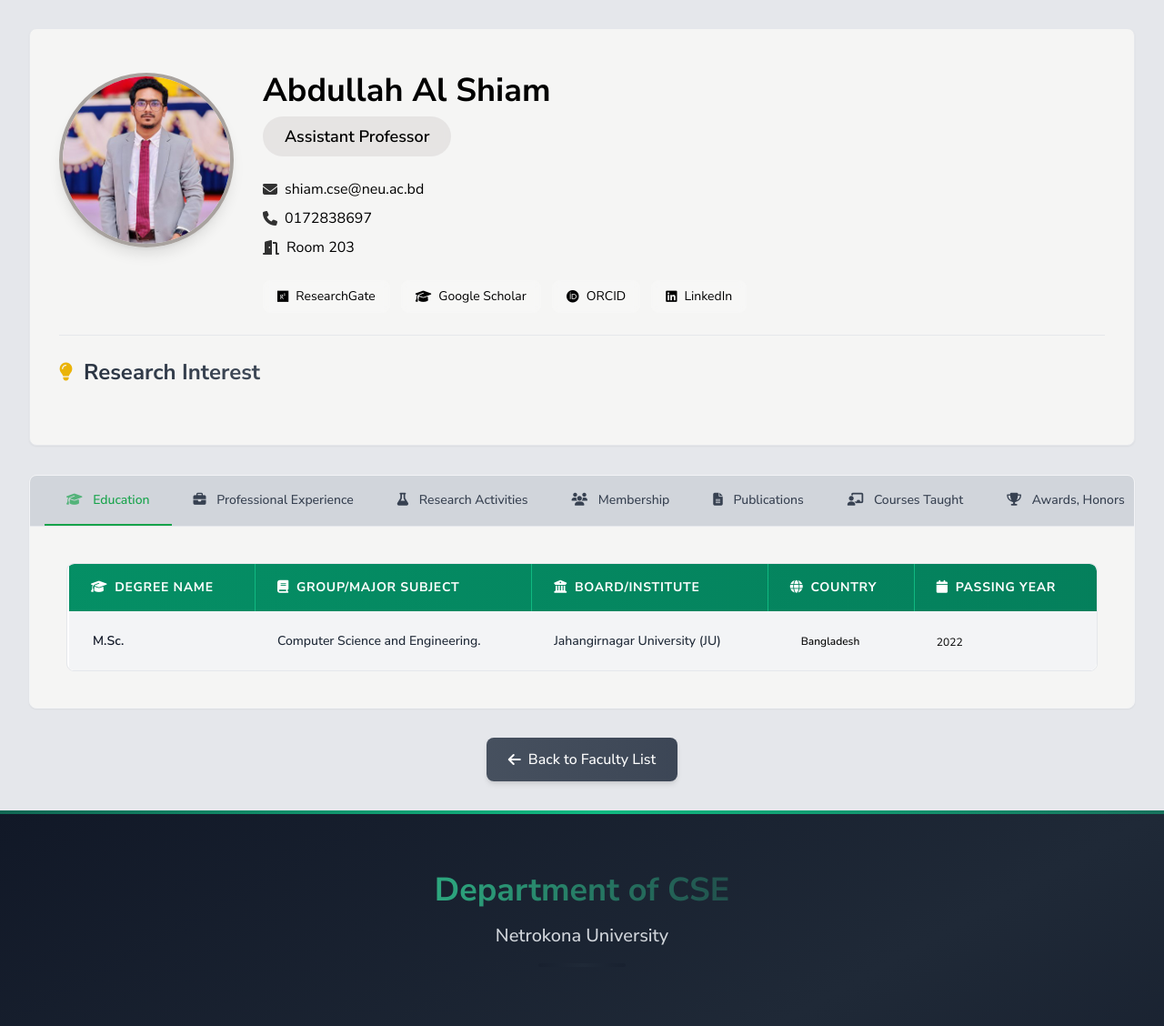
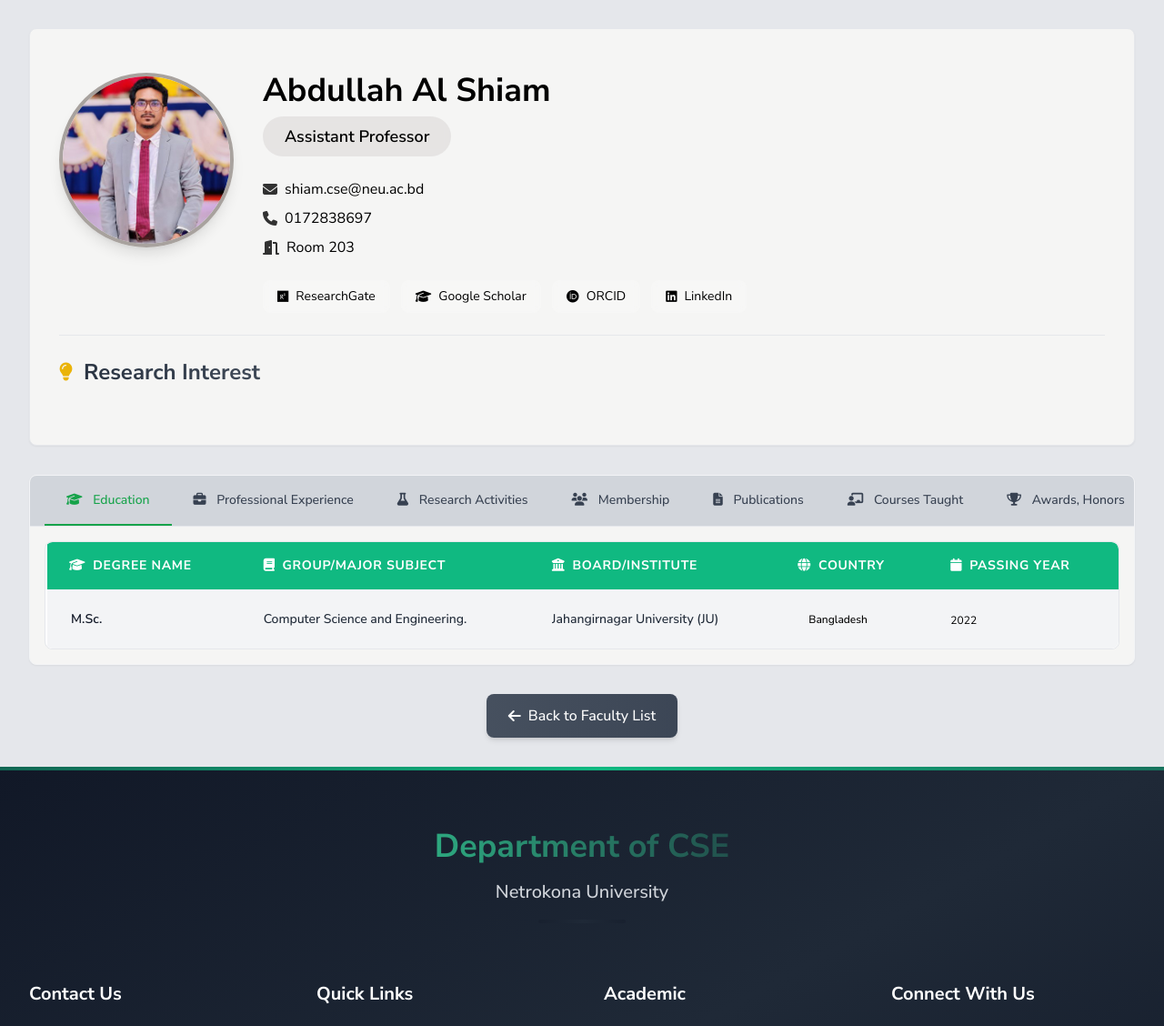
Before and after one commit to abirneu/neu_cse, a Django app: page /faculty/1/ in a window 1280 px wide. Shown: the part 408-1536 px from the top of the page at 91% size. Run offline with Django 5.2, Linux system fonts and the light colour scheme; data comes from the database, SQL or seed files in the repository; both versions use the stored data as it was after the commit; data that the repository does not hold is empty; some libraries are stand-ins or nearby versions.

Commit message:
teacher profile detals fix color 3

```diff
--- a/templates/cse/faculty_and_staff/faculty_detail.html
+++ b/templates/cse/faculty_and_staff/faculty_detail.html
@@ -46,7 +46,7 @@
 </div>
 
 <!-- Rest of Content (Full width) -->
-<main class="w-full max-w-7xl mx-auto px-4 sm:px-6 lg:px-8">
+<main class="w-full max-w-[1400px] mx-auto px-4 sm:px-6 lg:px-8">
 
 <div class="min-h-screen py-4 sm:py-6 lg:py-8">
     <div class="w-full"
@@ -165,54 +165,62 @@
 
 
         <!-- Tabbed Content Section -->
-        <div class="bg-stone-100 shadow-sm overflow-hidden border border-gray-100 rounded-lg">
+        <div class="bg-stone-100 shadow-sm overflow-hidden border border-gray-100 rounded-lg ">
             <!-- Tab Navigation -->
             <div class="border-b border-gray-200 bg-gray-300">
                 <div class="max-w-8xl mx-auto">
                     <nav class="flex overflow-x-auto scrollbar-hide px-2 sm:px-4">
-                    <button class="tab-button active px-3 py-3 sm:px-4 sm:py-4 lg:px-6 lg:py-4 text-xs sm:text-sm font-medium text-gray-700 border-b-2 border-green-600 text-green-600 transition-all duration-300 whitespace-nowrap hover:bg-white hover:shadow-sm flex-shrink-0"
+                    <button class="tab-button active px-3 py-3 sm:px-4 sm:py-4 lg:px-6 lg:py-4 text-xs sm:text-sm font-medium text-gray-700 border-b-2 border-green-600
+                    text-green-600 transition-all duration-300 whitespace-nowrap hover:bg-green-50 flex-shrink-0"
                             onclick="showTab('education')">
-                        <i class="fas fa-graduation-cap mr-1 sm:mr-2 animate-pulse text-xs sm:text-sm"></i>
+                        <i class="fas fa-graduation-cap mr-1 sm:mr-2  text-xs sm:text-sm "></i>
                         <span class="hidden sm:inline">Education</span>
                         <span class="sm:hidden">Edu</span>
                     </button>
-                    <button class="tab-button px-3 py-3 sm:px-4 sm:py-4 lg:px-6 lg:py-4 text-xs sm:text-sm font-medium text-gray-700 border-b-2 border-transparent hover:text-blue-600 hover:border-blue-600 hover:bg-white hover:shadow-sm transition-all duration-300 whitespace-nowrap flex-shrink-0"
+                    <button class="tab-button px-3 py-3 sm:px-4 sm:py-4 lg:px-6 lg:py-4 text-xs sm:text-sm font-medium text-gray-700 border-b-2
+                     border-transparent hover:text-green-600 hover:border-green-600 hover:bg-green-50  transition-all duration-300 whitespace-nowrap flex-shrink-0"
                             onclick="showTab('experience')">
-                        <i class="fas fa-briefcase mr-1 sm:mr-2 text-xs sm:text-sm"></i>
+                        <i class="fas fa-briefcase mr-1 sm:mr-2 text-xs sm:text-sm "></i>
                         <span class="hidden sm:inline">Professional Experience</span>
                         <span class="sm:hidden">Exp</span>
                     </button>
-                    <button class="tab-button px-3 py-3 sm:px-4 sm:py-4 lg:px-6 lg:py-4 text-xs sm:text-sm font-medium text-gray-700 border-b-2 border-transparent hover:text-blue-600 hover:border-blue-600 hover:bg-white hover:shadow-sm transition-all duration-300 whitespace-nowrap flex-shrink-0"
+                    <button class="tab-button px-3 py-3 sm:px-4 sm:py-4 lg:px-6 lg:py-4 text-xs sm:text-sm font-medium text-gray-700
+                    border-b-2 border-transparent hover:text-green-600 hover:border-green-600 hover:bg-green-50  transition-all duration-300 whitespace-nowrap flex-shrink-0"
                             onclick="showTab('research')">
                         <i class="fas fa-flask mr-1 sm:mr-2 text-xs sm:text-sm"></i>
                         <span class="hidden sm:inline">Research Activities</span>
                         <span class="sm:hidden">Research</span>
                     </button>
-                    <button class="tab-button px-3 py-3 sm:px-4 sm:py-4 lg:px-6 lg:py-4 text-xs sm:text-sm font-medium text-gray-700 border-b-2 border-transparent hover:text-blue-600 hover:border-blue-600 hover:bg-white hover:shadow-sm transition-all duration-300 whitespace-nowrap flex-shrink-0"
+                    <button class="tab-button px-3 py-3 sm:px-4 sm:py-4 lg:px-6 lg:py-4 text-xs sm:text-sm font-medium text-gray-700
+                    border-b-2 border-transparent hover:text-green-600 hover:border-green-600 hover:bg-green-50  transition-all duration-300 whitespace-nowrap flex-shrink-0"
                             onclick="showTab('membership')">
                         <i class="fas fa-users mr-1 sm:mr-2 text-xs sm:text-sm"></i>
                         <span class="hidden sm:inline">Membership</span>
                         <span class="sm:hidden">Member</span>
                     </button>
-                    <button class="tab-button px-3 py-3 sm:px-4 sm:py-4 lg:px-6 lg:py-4 text-xs sm:text-sm font-medium text-gray-700 border-b-2 border-transparent hover:text-blue-600 hover:border-blue-600 hover:bg-white hover:shadow-sm transition-all duration-300 whitespace-nowrap flex-shrink-0"
+                    <button class="tab-button px-3 py-3 sm:px-4 sm:py-4 lg:px-6 lg:py-4 text-xs sm:text-sm font-medium text-gray-700
+                    border-b-2 border-transparent hover:text-green-600 hover:border-green-600 hover:bg-green-50  transition-all duration-300 whitespace-nowrap flex-shrink-0"
                             onclick="showTab('publications')">
                         <i class="fas fa-file-alt mr-1 sm:mr-2 text-xs sm:text-sm"></i>
                         <span class="hidden sm:inline">Publications</span>
                         <span class="sm:hidden">Pub</span>
                     </button>
-                    <button class="tab-button px-3 py-3 sm:px-4 sm:py-4 lg:px-6 lg:py-4 text-xs sm:text-sm font-medium text-gray-700 border-b-2 border-transparent hover:text-blue-600 hover:border-blue-600 hover:bg-white hover:shadow-sm transition-all duration-300 whitespace-nowrap flex-shrink-0"
+                    <button class="tab-button px-3 py-3 sm:px-4 sm:py-4 lg:px-6 lg:py-4 text-xs sm:text-sm font-medium text-gray-700
+                    border-b-2 border-transparent hover:text-green-600 hover:border-green-600 hover:bg-green-50  transition-all duration-300 whitespace-nowrap flex-shrink-0"
                             onclick="showTab('courses')">
                         <i class="fas fa-chalkboard-teacher mr-1 sm:mr-2 text-xs sm:text-sm"></i>
                         <span class="hidden sm:inline">Courses Taught</span>
                         <span class="sm:hidden">Courses</span>
                     </button>
-                    <button class="tab-button px-3 py-3 sm:px-4 sm:py-4 lg:px-6 lg:py-4 text-xs sm:text-sm font-medium text-gray-700 border-b-2 border-transparent hover:text-blue-600 hover:border-blue-600 hover:bg-white hover:shadow-sm transition-all duration-300 whitespace-nowrap flex-shrink-0"
+                    <button class="tab-button px-3 py-3 sm:px-4 sm:py-4 lg:px-6 lg:py-4 text-xs sm:text-sm font-medium text-gray-700
+                    border-b-2 border-transparent hover:text-green-600 hover:border-green-600 hover:bg-green-50  transition-all duration-300 whitespace-nowrap flex-shrink-0"
                             onclick="showTab('awards')">
                         <i class="fas fa-trophy mr-1 sm:mr-2 text-xs sm:text-sm"></i>
                         <span class="hidden sm:inline">Awards, Honors</span>
                         <span class="sm:hidden">Awards</span>
                     </button>
-                    <button class="tab-button px-3 py-3 sm:px-4 sm:py-4 lg:px-6 lg:py-4 text-xs sm:text-sm font-medium text-gray-700 border-b-2 border-transparent hover:text-blue-600 hover:border-blue-600 hover:bg-white hover:shadow-sm transition-all duration-300 whitespace-nowrap flex-shrink-0"
+                    <button class="tab-button px-3 py-3 sm:px-4 sm:py-4 lg:px-6 lg:py-4 text-xs sm:text-sm font-medium text-gray-700
+                    border-b-2 border-transparent hover:text-green-600 hover:border-green-600 hover:bg-green-50  transition-all duration-300 whitespace-nowrap flex-shrink-0"
                             onclick="showTab('others')">
                         <i class="fas fa-plus-circle mr-1 sm:mr-2 text-xs sm:text-sm"></i>
                         <span class="hidden sm:inline">Others</span>
@@ -223,7 +231,7 @@
             </div>
 
             <!-- Tab Content -->
-            <div class="p-4 sm:p-6 lg:p-10">
+            <div class="p-4 sm:p-6 lg:p-4">
                 <div class="max-w-7xl mx-auto">
                 <!-- Education Tab -->
                 <div id="education" class="tab-content">
@@ -231,7 +239,7 @@
                         <!-- Desktop Table View -->
                         <div class="hidden lg:block overflow-x-auto rounded-lg border border-gray-200">
                             <table class="min-w-full bg-white rounded-lg overflow-hidden">
-                                <thead class="bg-gradient-to-r from-emerald-600 to-emerald-700 text-white">
+                                <thead class="bg-emerald-500  text-white">
                                     <tr>
                                         <th class="px-6 py-4 text-left text-sm font-bold uppercase tracking-wider border-r border-emerald-500">
                                             <i class="fas fa-graduation-cap mr-2"></i>Degree Name
```
Also changed, not shown: db.sqlite3, media/faculty/Md_xGOuhaD.-Mafiul-Hasan-Matin-2-r2ncat0he9r0qk61tkspf7h822xp27gkuzxicwhrvg.jpg (added).
